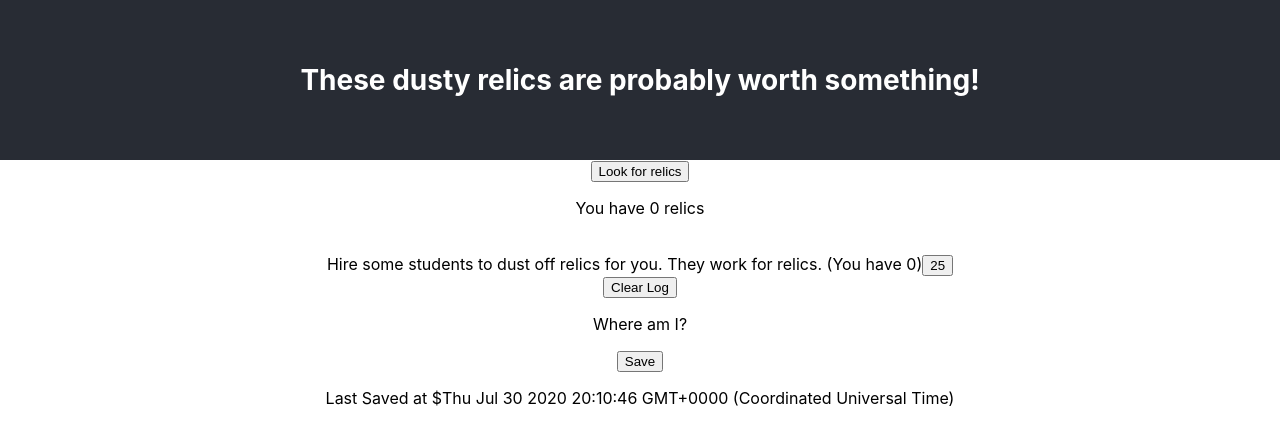
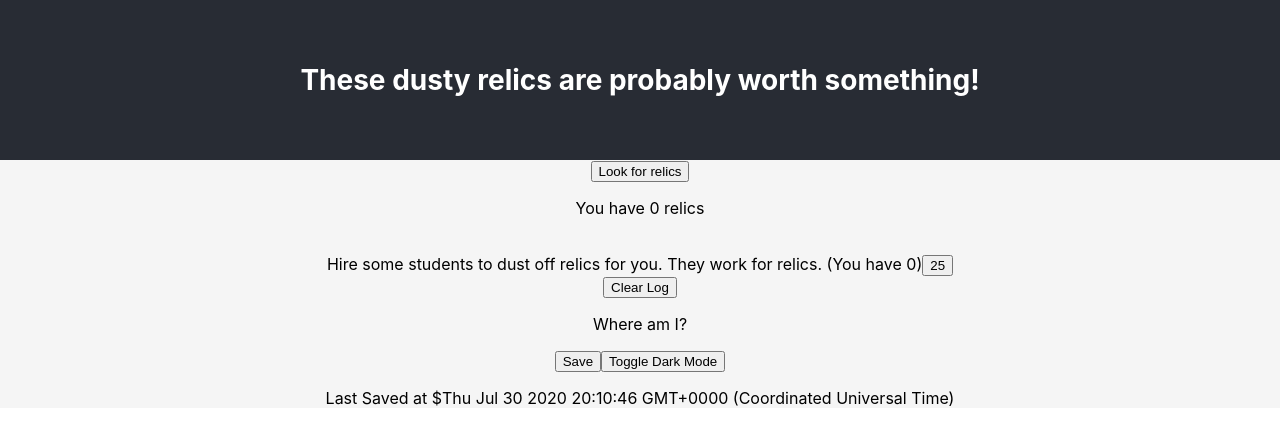
Before and after one commit to bcm32/relics, a React (Create React App) app: page / in a window 1280 px wide. Shown: the top 444 px of the page. Built offline with nearby package versions, Linux system fonts and the light colour scheme.

Commit message:
light dark mode framework

```diff
--- a/src/App.css
+++ b/src/App.css
@@ -1,19 +1,8 @@
-.App {
+.app {
   text-align: center;
 }
 
-.App-logo {
-  height: 40vmin;
-  pointer-events: none;
-}
-
-@media (prefers-reduced-motion: no-preference) {
-  .App-logo {
-    animation: App-logo-spin infinite 20s linear;
-  }
-}
-
-.App-header {
+.app-header {
   background-color: #282c34;
   min-height: 20vh;
   display: flex;
@@ -24,15 +13,14 @@
   color: white;
 }
 
-.App-link {
+.app-link {
   color: #61dafb;
 }
 
-@keyframes App-logo-spin {
-  from {
-    transform: rotate(0deg);
-  }
-  to {
-    transform: rotate(360deg);
-  }
+.app--dark {
+  background: black
 }
+
+.app--light {
+  background: whitesmoke;
+}
--- a/src/App.tsx
+++ b/src/App.tsx
@@ -1,14 +1,47 @@
 import React from 'react';
 import './App.css';
 import {CorePanel} from "./core/CorePanel";
+import {ThemeContext, themes} from "./layout/theme-context";
 
-function App() {
+type AppProps = {}
+type AppState = {
+    theme: any,
+    toggleTheme: () => {}
+}
 
-    return (
-        <div className="App">
-            <CorePanel/>
-        </div>
-);
+class App extends React.Component<AppProps, AppState> {
+    readonly state: AppState;
+    toggleTheme: any;
+
+    constructor(props: any) {
+        super(props);
+
+        this.toggleTheme = () => {
+            console.log("TOGGLE")
+            this.setState(state => ({
+                theme:
+                    state.theme === themes.dark
+                        ? themes.light
+                        : themes.dark,
+            }));
+        };
+
+        this.state = {
+            theme: themes.light,
+            toggleTheme: this.toggleTheme,
+        };
+
+    }
+
+    render() {
+        return (
+                <ThemeContext.Provider value={this.state}>
+                    <div className={this.state.theme.themeClass}>
+                        <CorePanel/>
+                    </div>
+                </ThemeContext.Provider>
+        );
+    }
 }
 
 export default App;
--- a/src/core/CorePanel.tsx
+++ b/src/core/CorePanel.tsx
@@ -7,7 +7,6 @@ import {GameState} from "./game-state";
 import {IPurchasable} from "../economy/IPurchaseable";
 import {GameClock} from "./game-clock";
 import {AdventureLog} from "../adventure-log/AdventureLog";
-import {MAX_LOG_SIZE} from "../config/constants";
 import {addJournalEntry, clearJournal} from "../adventure-log/journal";
 
 type CoreProps = {}
@@ -60,7 +59,7 @@ export class CorePanel<CoreProps, CoreState> extends React.Component {
     render() {
         return (
             <div>
-                <header className="App-header">
+                <header className="app-header">
                     <Header gameState={this.state.gameState}/>
                 </header>
                 <div className="core-panel__flex">
--- a/src/economy/generators/RelicGenerator.ts
+++ b/src/economy/generators/RelicGenerator.ts
@@ -1,5 +1,5 @@
 import {IPurchasable } from "../IPurchaseable";
-import {GameState, GeneratorState} from "../../core/game-state";
+import {GameState} from "../../core/game-state";
 
 export class RelicGenerator implements IPurchasable {
     updateClock = true;
--- /dev/null
+++ b/src/layout/theme-context.ts
@@ -0,0 +1,16 @@
+import React from "react";
+
+export const themes = {
+    light: {
+        themeClass: 'app app--light',
+    },
+    dark: {
+        themeClass: 'app app--dark',
+    },
+};
+
+export const ThemeContext = React.createContext({
+    theme: themes.dark, // default value
+    toggleTheme: () => {
+    },
+});
--- a/src/settings/Settings.tsx
+++ b/src/settings/Settings.tsx
@@ -1,6 +1,6 @@
-import * as React from "react";
 import {GameState} from "../core/game-state";
-import {saveGame} from "../core/saveService";
+import {ThemeContext} from "../layout/theme-context";
+import React from "react";
 
 type SettingsProps = {
     gameState: GameState,
@@ -8,12 +8,18 @@ type SettingsProps = {
 }
 
 export class Settings extends React.Component<SettingsProps> {
-
     render() {
         const {onSave} = this.props;
         return (
             <div>
                 <button onClick={() => onSave()}>Save</button>
+                <ThemeContext.Consumer>
+                    {({theme, toggleTheme}) => (
+                        <button onClick={() => toggleTheme()}>
+                            Toggle Dark Mode
+                        </button>
+                    )}
+                </ThemeContext.Consumer>
                 <p>Last Saved at ${this.props.gameState.saveTime ? this.props.gameState.saveTime.toString() : ""}</p>
             </div>
         );
```
